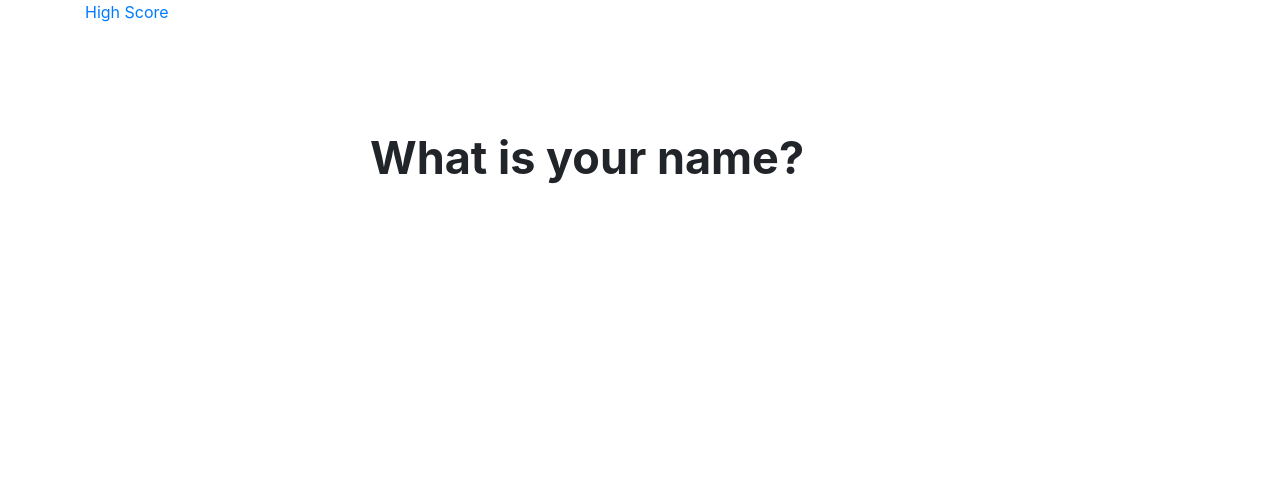
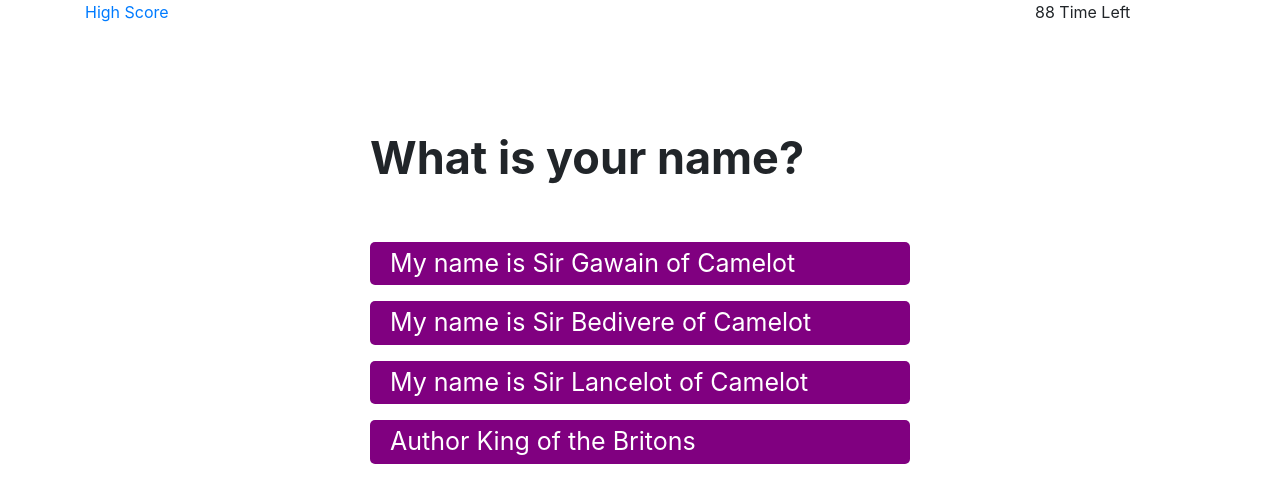
Before and after one commit to MarkMajorUR/MarkMajorUR.github.io, a plain HTML site: page quiz/index.html in a window 1280 px wide. Both pictures are taken after a click on the button "Start". Drawn offline with nearby package versions, Linux system fonts and the light colour scheme.

Commit message:
fixed functions

```diff
--- a/quiz/functions.js
+++ b/quiz/functions.js
@@ -1,10 +1,10 @@
-// returns if a question was answered correctly
+// returns if a question was answered correctly or not
 function response (answer) {
   var questions = {"What is your name?": "Author King of the Britons",
                    "What is your quest?": "To seek the Holy Grail",
                    "What is your favourite colour?": "Blue",
                    "What is the air speed velocity of an unladen swallow?": "African or European Swallow?",
-                   "Which Movie directed by Terry Gilliam is this from?": "Montey Python and the Holy Grail"
+                   "Which Movie directed by Terry Gilliam are these questions a reference to?": "Montey Python and the Holy Grail"
                   };
   var question = document.querySelector(".question")[0].textContent;
   var correct_answer = questions[question];
@@ -14,25 +14,37 @@ function response (answer) {
   return false;
 }
 
+// adds questions and answer choices
 function addQuestions (questionNumber) {
-  // add first question
-  var question = document.createElement("div");
-  question.append(document.createTextNode("What is your name?"));
-  question.classList.add("question");
-  questions.prepend(question);
+  var answers = document.getElementById("answers");
+  var questions = document.getElementById("questions");
 
-  // add first answer choices
+  var question_choices = ["What is your name?", "What is your quest?", "What is your favourite colour?", "What is the air speed velocity of an unladen swallow?", "Which Movie directed by Terry Gilliam are these questions a reference to?"];
+
+  // answer choices
   var responses = [["My name is Sir Gawain of Camelot", "My name is Sir Bedivere of Camelot", "My name is Sir Lancelot of Camelot", "Author King of the Britons"],
   ["To replace the Holy Hand Grenade of Antioch", "To seek the Holy Grail", "to acquire a shrubbery for the the knight who say Ni", "To defeat the dastardly Frenchmen"],
   ["Cyan", "Magenta", "Yellow", "Blue"],
   ["343 m/s", "African or European Swallow?", "299,792,458 m/s", "9.8 m/s"],
-  ["Time Bandits", "Monty Python's and the Life of Brian", "Montey Python and the Holy Grail", "Brazil"]]
+  ["Time Bandits", "Monty Python's and the Life of Brian", "Montey Python and the Holy Grail", "Brazil"]];
 
-  for (const answer of responses[questionNumber]) {
+  // add questions
+  var question = question_choices[questionNumber];
+  var container = document.createElement("div");
+  container.append(document.createTextNode(question));
+  container.classList.add("question");
+  questions.prepend(container);
+
+  // add answer choices
+  var current_answers = responses[questionNumber];
+  console.log(questionNumber);
+  console.log(current_answers);
+  for (const answer of current_answers) {
     var li = document.createElement("li");
     li.append(document.createTextNode(answer));
     answers.append(li);
   }
 
-  return questionNumber++;
+  var current_question_number = window.sessionStorage.getItem("question number");
+  window.sessionStorage.setItem("question number", current_question_number++);
 }
--- a/quiz/index.html
+++ b/quiz/index.html
@@ -30,14 +30,12 @@
         <div class="col"></div>
       </div>
     </div>
-
   </body>
 
-  <footer>
-    <script src="https://code.jquery.com/jquery-3.5.1.slim.min.js" integrity="sha384-DfXdz2htPH0lsSSs5nCTpuj/zy4C+OGpamoFVy38MVBnE+IbbVYUew+OrCXaRkfj" crossorigin="anonymous"></script>
-    <script src="https://cdn.jsdelivr.net/npm/popper.js@1.16.1/dist/umd/popper.min.js" integrity="sha384-9/reFTGAW83EW2RDu2S0VKaIzap3H66lZH81PoYlFhbGU+6BZp6G7niu735Sk7lN" crossorigin="anonymous"></script>
-    <script src="https://stackpath.bootstrapcdn.com/bootstrap/4.5.2/js/bootstrap.min.js" integrity="sha384-B4gt1jrGC7Jh4AgTPSdUtOBvfO8shuf57BaghqFfPlYxofvL8/KUEfYiJOMMV+rV" crossorigin="anonymous"></script>
-    <script src="./functions.js"></script>
+
+  <script src="https://code.jquery.com/jquery-3.5.1.slim.min.js" integrity="sha384-DfXdz2htPH0lsSSs5nCTpuj/zy4C+OGpamoFVy38MVBnE+IbbVYUew+OrCXaRkfj" crossorigin="anonymous"></script>
+  <script src="https://cdn.jsdelivr.net/npm/popper.js@1.16.1/dist/umd/popper.min.js" integrity="sha384-9/reFTGAW83EW2RDu2S0VKaIzap3H66lZH81PoYlFhbGU+6BZp6G7niu735Sk7lN" crossorigin="anonymous"></script>
+  <script src="https://stackpath.bootstrapcdn.com/bootstrap/4.5.2/js/bootstrap.min.js" integrity="sha384-B4gt1jrGC7Jh4AgTPSdUtOBvfO8shuf57BaghqFfPlYxofvL8/KUEfYiJOMMV+rV" crossorigin="anonymous"></script>
+  <script src="./functions.js"></script>
     <script src="./script.js"></script>
-  </footer>
 </html>
--- a/quiz/script.js
+++ b/quiz/script.js
@@ -1,13 +1,12 @@
 var startBnt = document.querySelector(".start");
 var time = document.getElementById("time");
 var answers = document.getElementById("answers");
+var secondsLeft = 90;
+window.sessionStorage.setItem("question number", 0);
+
 var questions = document.getElementById("questions");
 
-var secondsLeft = 90;
-var questionNumber = 0;
-var count = localStorage.getItem("score");
-
-// Time Counter
+// Time Counter event
 startBnt.addEventListener("click", function(event) {
   event.preventDefault();
 
@@ -17,7 +16,7 @@ startBnt.addEventListener("click", function(event) {
     startBnt.style.display = "none";
   }
 
-  var questionNumber = addQuestions(questionNumber);
+  addQuestions(window.sessionStorage.getItem("question number"));
 
   setInterval(function() {
     secondsLeft--;
@@ -33,19 +32,21 @@ startBnt.addEventListener("click", function(event) {
 
 });
 
-// Answer Question
+// Answer Question event
 answers.addEventListener("click", function(event) {
   event.preventDefault();
 
   var originElement = event.target;
   var response = response(originElement.textContent);
-  if (!responses) {
+  if (!response) {
     secondsLeft -= 20;
   } else {
 
   }
 
   if (questionNumber < 5) {
-    questionNumber = addQuestions(questionNumber);
+    questionNumber = addQuestions(window.sessionStorage.getItem("question number"));
+  } else {
+    window.sessionStorage.setItem("question number", 0);
   }
 });
```
